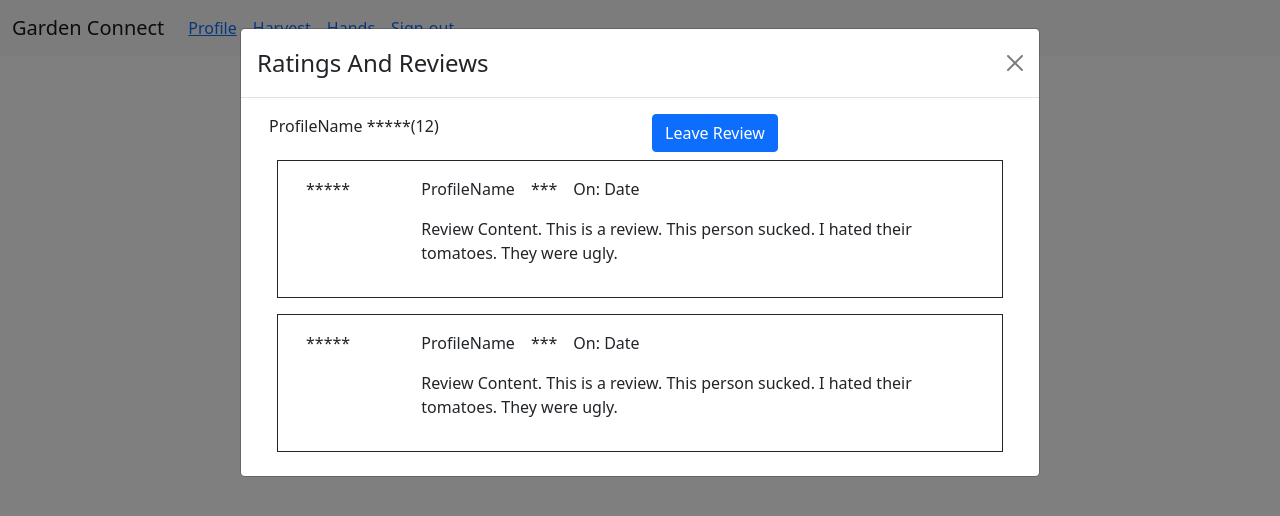
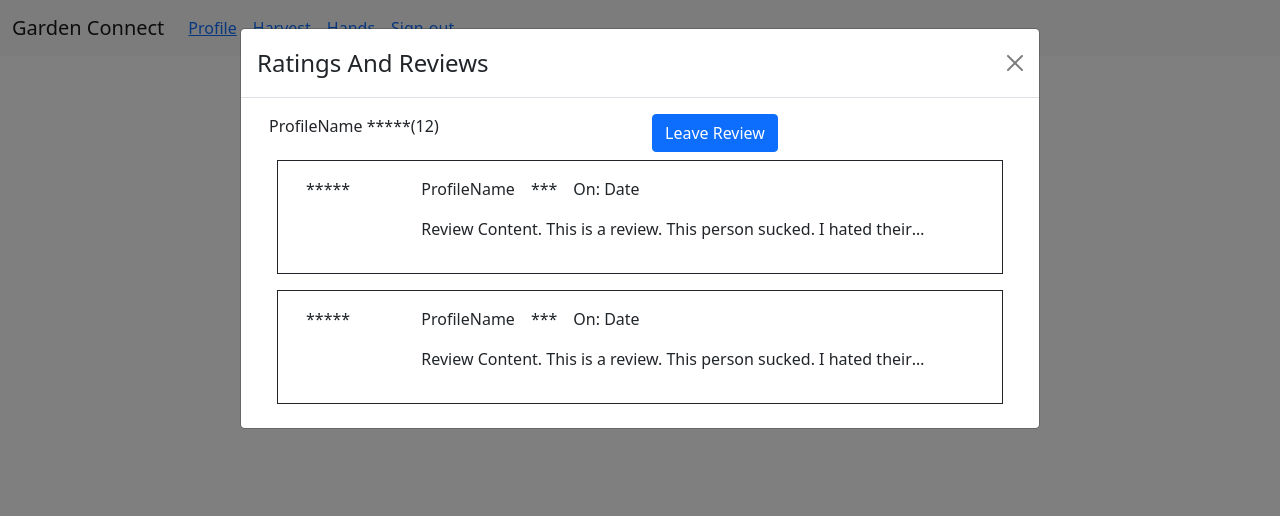
Before and after one commit to garden-connect/garden-connect, a React (Create React App) app in the folder frontend/: page /rating in a window 1280 px wide. Shown: the top 516 px of the page. Built offline with nearby package versions, Linux system fonts and the light colour scheme.

Commit message:
added line-clap to rating cards

```diff
--- /dev/null
+++ b/frontend/src/ui/App.css
@@ -0,0 +1,6 @@
+.review-component {
+    display: -webkit-box;
+    -webkit-box-orient: vertical;
+    -webkit-line-clamp: 1;
+    overflow: hidden;
+}
--- a/frontend/src/ui/App.js
+++ b/frontend/src/ui/App.js
@@ -1,5 +1,6 @@
 import React from 'react'
 import 'bootstrap/dist/css/bootstrap.css';
+import './App.css'
 import { BrowserRouter } from 'react-router-dom'
 import { Route, Switch } from 'react-router'
 import { FourOhFour } from './FourOhFour'
--- a/frontend/src/ui/shared/components/ReviewComponent.js
+++ b/frontend/src/ui/shared/components/ReviewComponent.js
@@ -23,7 +23,7 @@ export const ReviewComponent = () => {
                         {/*<p>On: {date}</p>*/}
                     </Stack>
                     <div>
-                        <p>Review Content.  This is a review.  This person sucked.  I hated their tomatoes.  They were ugly.</p>
+                        <p className={"review-component"}>Review Content.  This is a review.  This person sucked.  I hated their tomatoes.  They were ugly.</p>
                     </div>
                 </Col>
             </Row>
```
Also changed, not shown: frontend/src/ui/Rating.js (+10 -0 lines).
